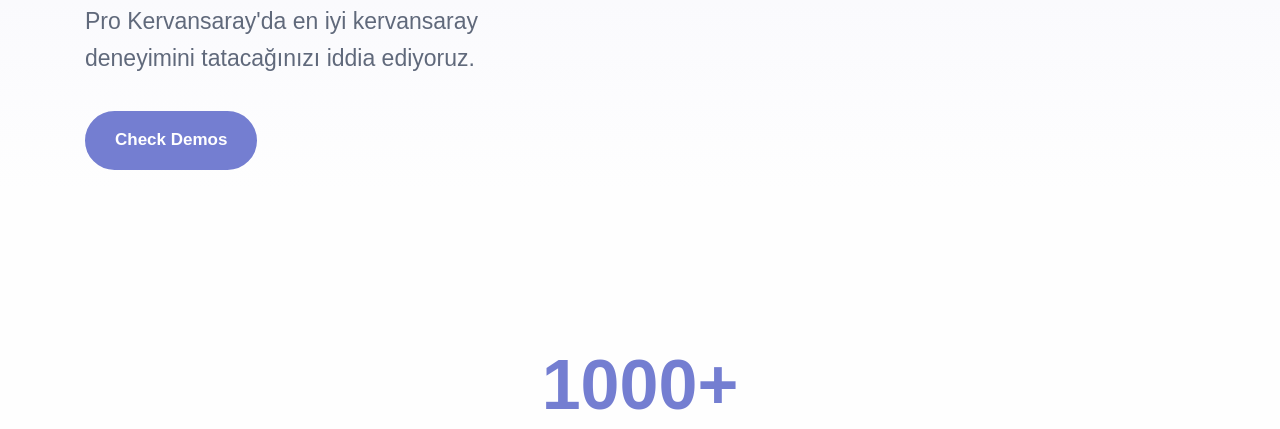
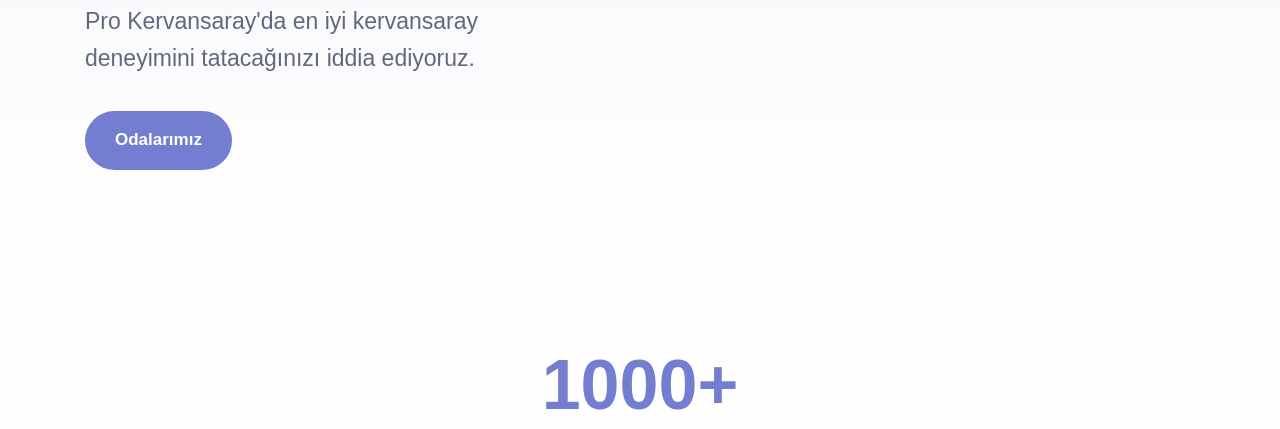
Before and after one commit to prokervansaray/prokervansaray.github.io, a plain HTML site: page index.html in a window 1280 px wide. Shown: the part 371-800 px from the top of the page. Drawn offline with nearby package versions, Linux system fonts and the light colour scheme; a web font is replaced by a local one.

Commit message:
Update index.html

```diff
--- a/index.html
+++ b/index.html
@@ -381,7 +381,7 @@
             <h1 class="display-1 mb-5 mx-md-10 mx-lg-0"><span class="typer text-primary text-nowrap" data-delay="100" data-words="Kalmak,Zıbarmak,Ticaret Yapmak,Yemek Yemek."></span><span class="cursor text-primary" data-owner="typer"></span><br>için en iyi yer.</h1>
             <p class="lead fs-23 mb-7">Pro Kervansaray'da en iyi kervansaray deneyimini tatacağınızı iddia ediyoruz.</p>
             <div class="d-flex justify-content-center justify-content-lg-start mb-4" data-cues="slideInDown" data-group="page-title-buttons" data-delay="900">
-              <span><a class="btn btn-lg btn-primary rounded-pill me-2 scroll" href="#demos">Check Demos</a></span>
+              <span><a class="btn btn-lg btn-primary rounded-pill me-2 scroll" href="#demos">Odalarımız</a></span>
             </div>
           </div>
           <!-- /column -->
```
